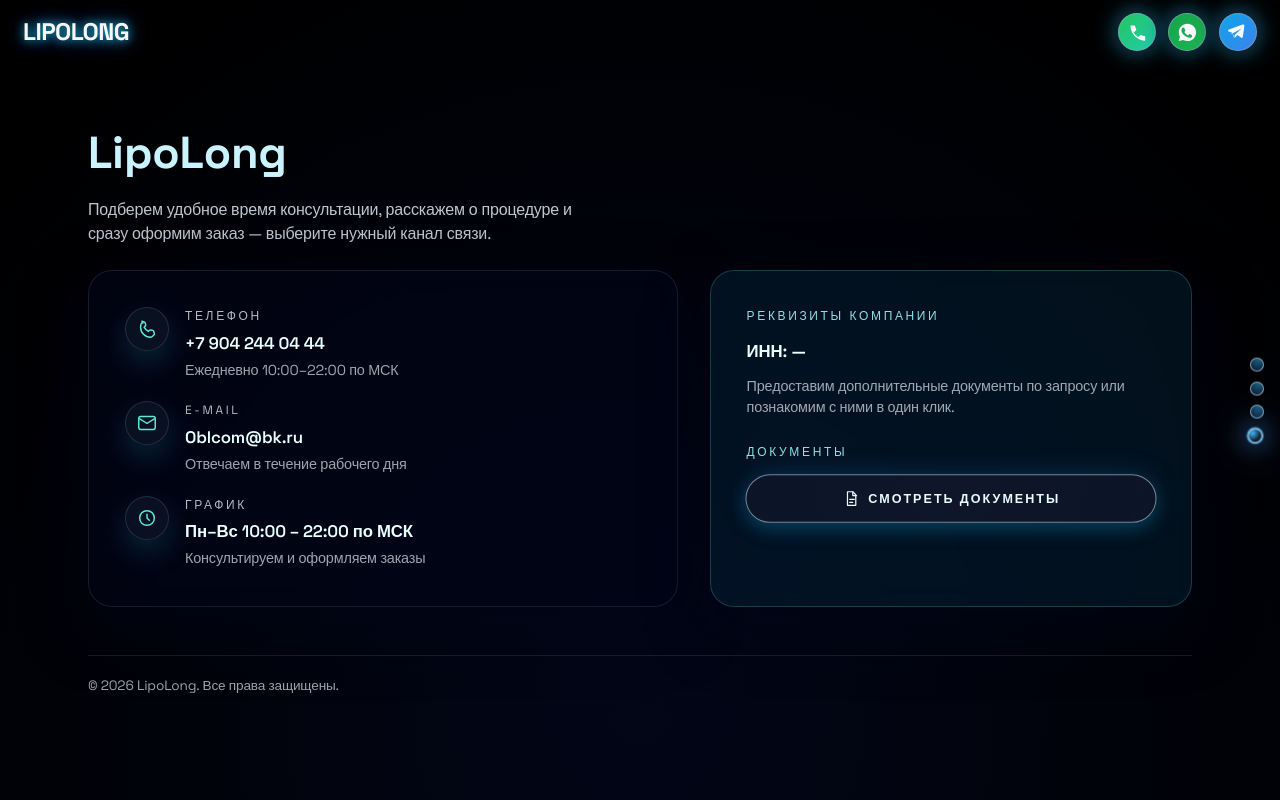
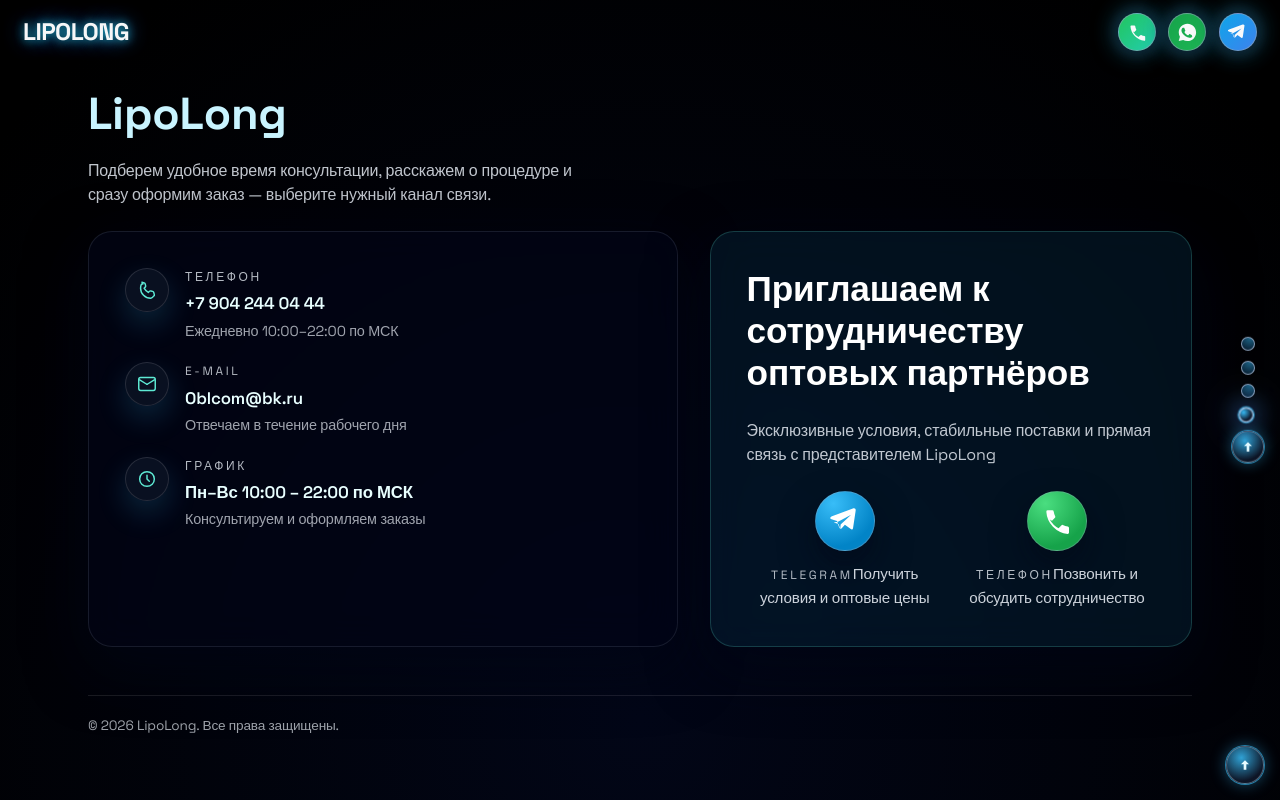
Before and after one commit to MaxCorpOrg/LipoLong, a Next.js app: page / in a window 1280 px wide. Both pictures are taken after a click on the button 1253 px from the left and 433 px from the top of the page. Built offline with nearby package versions, Linux system fonts and the light colour scheme.

Commit message:
Обновить блок сотрудничества и кнопку возврата

```diff
--- a/src/app/(site)/page.tsx
+++ b/src/app/(site)/page.tsx
@@ -85,7 +85,7 @@
             <span className="hero-lead-nowrap">контуров тела.</span>
           </p>
 
-          {/* КНОПКИ HERO — "Подробнее" по центру, "Чат" справа */}
+          {/* КНОПКИ HERO — "Сотрудничество" по центру, "Чат" справа */}
           <div className="hero-buttons-row">
             {/* Слот слева — кнопка "Записаться" */}
             <div className="hero-btn-slot hero-btn-slot--left">
@@ -121,15 +121,15 @@
                 <span>Записаться</span>
               </a>
             </div>
-            {/* Слот центра — кнопка "Подробнее" */}
+            {/* Слот центра — кнопка "Сотрудничество" */}
             <div className="hero-btn-slot hero-btn-slot--center">
               <a
-                href="#s3"
+                href="#s5-coop"
                 role="button"
-                aria-label="Подробнее о результатах LipoLong"
+                aria-label="Перейти к сотрудничеству"
                 className="btn-hero btn-hero--secondary"
               >
-                Подробнее ↓
+                Сотрудничество
               </a>
             </div>
 
--- a/src/app/globals.css
+++ b/src/app/globals.css
@@ -1309,6 +1309,96 @@
   border-color: rgba(94, 234, 212, 0.2);
 }
 
+.footer-card--coop {
+  display: flex;
+  flex-direction: column;
+  gap: 1.5rem;
+  align-items: flex-start;
+  scroll-margin-top: clamp(80px, 12vh, 140px);
+}
+
+.footer-coop-title {
+  font-size: clamp(1.5rem, 2.8vw, 2.2rem);
+  font-weight: 800;
+  color: #ffffff;
+  max-width: 28ch;
+  line-height: 1.2;
+}
+
+.footer-coop-subtitle {
+  font-size: 1rem;
+  color: rgba(226, 232, 240, 0.85);
+  max-width: 42ch;
+}
+
+.footer-coop-actions {
+  display: flex;
+  align-items: center;
+  gap: 1rem;
+  flex-wrap: nowrap;
+}
+
+.footer-coop-link {
+  flex: 1;
+  min-width: 0;
+  display: flex;
+  flex-direction: column;
+  align-items: center;
+  text-align: center;
+  gap: 0.7rem;
+  text-decoration: none;
+  color: #ffffff;
+}
+
+.footer-coop-icon {
+  width: 3.75rem;
+  height: 3.75rem;
+  border-radius: 999px;
+  display: inline-flex;
+  align-items: center;
+  justify-content: center;
+  color: #ffffff;
+  border: 1px solid rgba(148, 163, 184, 0.35);
+  background: rgba(15, 23, 42, 0.85);
+  box-shadow: 0 16px 35px rgba(2, 6, 23, 0.6);
+  transition: transform 0.25s ease, box-shadow 0.25s ease;
+}
+
+.footer-coop-icon svg {
+  width: 2rem;
+  height: 2rem;
+}
+
+.footer-coop-icon--tg {
+  background: radial-gradient(circle at 30% 20%, #38bdf8 0%, #0284c7 70%);
+}
+
+.footer-coop-icon--phone {
+  background: radial-gradient(circle at 30% 20%, #4ade80 0%, #16a34a 70%);
+}
+
+.footer-coop-icon--tg svg {
+  transform: translate(-2.5px, 0.6px);
+}
+
+.footer-coop-link:hover .footer-coop-icon {
+  transform: translateY(-2px);
+  box-shadow: 0 18px 40px rgba(34, 211, 238, 0.35);
+}
+
+.footer-coop-label {
+  font-size: 0.75rem;
+  letter-spacing: 0.22em;
+  text-transform: uppercase;
+  color: rgba(226, 232, 240, 0.8);
+}
+
+.footer-coop-desc {
+  font-size: 0.95rem;
+  color: rgba(226, 232, 240, 0.9);
+  line-height: 1.35;
+}
+
 .footer-list {
   display: flex;
   flex-direction: column;
@@ -1399,6 +1489,21 @@
   }
 }
 
+@media (max-width: 768px) {
+  .footer-card--coop {
+    align-items: center;
+    text-align: center;
+  }
+
+  .footer-coop-title {
+    max-width: 100%;
+  }
+
+  .footer-coop-actions {
+    justify-content: center;
+  }
+}
+
 @keyframes footerBlob1 {
   0% { transform: translateY(0) scale(1); }
   100% { transform: translateY(-10%) scale(1.2); }
--- a/src/app/styles/dotnav.css
+++ b/src/app/styles/dotnav.css
@@ -133,3 +133,33 @@
     align-items: center;
   }
 }
+
+.dotnav-back {
+  width: 2rem;
+  height: 2rem;
+  border-radius: 9999px;
+  display: inline-flex;
+  align-items: center;
+  justify-content: center;
+  color: #e6fbff;
+  border: 1px solid rgba(148, 163, 184, 0.5);
+  background: radial-gradient(circle at 40% 30%, rgba(56, 189, 248, 0.85), rgba(15, 23, 42, 0.9) 70%);
+  box-shadow: 0 0 0 0.0625rem rgba(56, 189, 248, 0.6), 0 0 16px rgba(56, 189, 248, 0.45);
+  transition: transform 0.2s ease-out, box-shadow 0.25s ease-out, border-color 0.2s ease-out;
+  pointer-events: auto;
+}
+
+.dotnav-back:hover {
+  transform: translateX(-1px) scale(1.04);
+  border-color: rgba(56, 189, 248, 0.9);
+  box-shadow: 0 0 0 0.125rem rgba(56, 189, 248, 0.6), 0 0 22px rgba(56, 189, 248, 0.65);
+}
+
+.dotnav-back--mobile {
+  position: fixed;
+  right: 1rem;
+  bottom: calc(1rem + env(safe-area-inset-bottom, 0px));
+  z-index: 99999;
+  width: 2.4rem;
+  height: 2.4rem;
+}
--- a/src/components/DotNav.tsx
+++ b/src/components/DotNav.tsx
@@ -74,8 +74,10 @@
     "Результаты LipoLong",
     "Контакты",
   ];
+  const showBack = count > 0 && active >= count - 1;
 
   return (
+    <>
       <div
         role="navigation"
         aria-label="Навигация по секциям"
@@ -101,6 +103,33 @@
             />
           </button>
         ))}
+        {showBack ? (
+          <button
+            type="button"
+            onClick={() => scrollTo(0)}
+            aria-label="Вернуться на главную"
+            title="Вернуться на главную"
+            className="dotnav-back"
+          >
+            <svg viewBox="0 0 24 24" width="16" height="16" aria-hidden="true">
+              <path d="M12 5l-6 6h4v8h4v-8h4z" fill="currentColor" />
+            </svg>
+          </button>
+        ) : null}
       </div>
+      {showBack ? (
+        <button
+          type="button"
+          onClick={() => scrollTo(0)}
+          aria-label="Вернуться на главную"
+          title="Вернуться на главную"
+          className="dotnav-back dotnav-back--mobile md:hidden"
+        >
+          <svg viewBox="0 0 24 24" width="16" height="16" aria-hidden="true">
+            <path d="M12 5l-6 6h4v8h4v-8h4z" fill="currentColor" />
+          </svg>
+        </button>
+      ) : null}
+    </>
   );
 }
--- a/src/components/Footer.tsx
+++ b/src/components/Footer.tsx
@@ -116,43 +116,53 @@
             </ul>
           </div>
 
-          <div className="footer-card footer-card--secondary">
-            <div className="footer-meta">
-              <p className="footer-label text-cyan-200/90">Реквизиты компании</p>
-              <p className="footer-value">
-                ИНН: <span className="footer-meta-strong">—</span>
-              </p>
-              <p className="footer-meta-text">
-                Предоставим дополнительные документы по запросу или познакомим с
-                ними в один клик.
-              </p>
-            </div>
-
-            <div className="footer-docs">
-              <p className="footer-label text-cyan-200/90">Документы</p>
+          <div
+            id="s5-coop"
+            className="footer-card footer-card--secondary footer-card--coop"
+          >
+            <p className="footer-coop-title">
+              Приглашаем к сотрудничеству оптовых партнёров
+            </p>
+            <p className="footer-coop-subtitle">
+              Эксклюзивные условия, стабильные поставки и прямая связь с
+              представителем LipoLong
+            </p>
+            <div className="footer-coop-actions">
               <a
-                href="/docs"
+                href="https://t.me/Vorgesar"
                 target="_blank"
                 rel="noopener noreferrer"
-                className="btn-hero btn-hero--secondary inline-flex items-center gap-3 text-sm md:text-base py-2 px-5"
+                className="footer-coop-link"
+                aria-label="Написать в Telegram"
               >
-                <svg
-                  viewBox="0 0 24 24"
-                  width="18"
-                  height="18"
-                  fill="none"
-                  stroke="currentColor"
-                  strokeWidth="1.6"
-                  strokeLinecap="round"
-                  strokeLinejoin="round"
-                  aria-hidden="true"
-                >
-                  <path d="M7 3h7l4 4v14H7z" />
-                  <path d="M14 3v5h5" />
-                  <path d="M10 13h6" />
-                  <path d="M10 17h4" />
-                </svg>
-                Смотреть документы
+                <span className="footer-coop-icon footer-coop-icon--tg">
+                  <svg viewBox="0 0 24 24" width="22" height="22" fill="currentColor">
+                    <path d="M21.8 4.2c.5-1.5-.5-2.5-2-2L4.1 8c-1.7.6-1.7 1.9-.3 2.3l4.1 1.3 1.6 4.9c.3.9 1.2 1.1 1.9.4l2.4-2.5 4.4 3.2c.8.5 1.5.2 1.7-.7L21.8 4.2zM8.6 12.2 18.5 6.8l-7.9 7.4-.3 3.4-1.2-3.8-3.7-1.2 3.2-.4z" />
+                  </svg>
+                </span>
+                <span className="footer-coop-text">
+                  <span className="footer-coop-label">Telegram</span>
+                  <span className="footer-coop-desc">
+                    Получить условия и оптовые цены
+                  </span>
+                </span>
+              </a>
+              <a
+                href="tel:+79042440444"
+                className="footer-coop-link"
+                aria-label="Позвонить +7 904 244 04 44"
+              >
+                <span className="footer-coop-icon footer-coop-icon--phone">
+                  <svg viewBox="0 0 24 24" width="22" height="22" fill="currentColor">
+                    <path d="M6.6 10.8a15.9 15.9 0 0 0 6.6 6.6l2.2-2.2a1 1 0 0 1 1-.24 11.7 11.7 0 0 0 3.7 1.2 1 1 0 0 1 .9 1v3.5a1 1 0 0 1-1 1A17.9 17.9 0 0 1 4 5a1 1 0 0 1 1-1h3.5a1 1 0 0 1 1 .9 11.7 11.7 0 0 0 1.2 3.7 1 1 0 0 1-.24 1l-2.2 2.2z" />
+                  </svg>
+                </span>
+                <span className="footer-coop-text">
+                  <span className="footer-coop-label">Телефон</span>
+                  <span className="footer-coop-desc">
+                    Позвонить и обсудить сотрудничество
+                  </span>
+                </span>
               </a>
             </div>
           </div>
```
Lines whose indentation alone changed are shown as unchanged.
